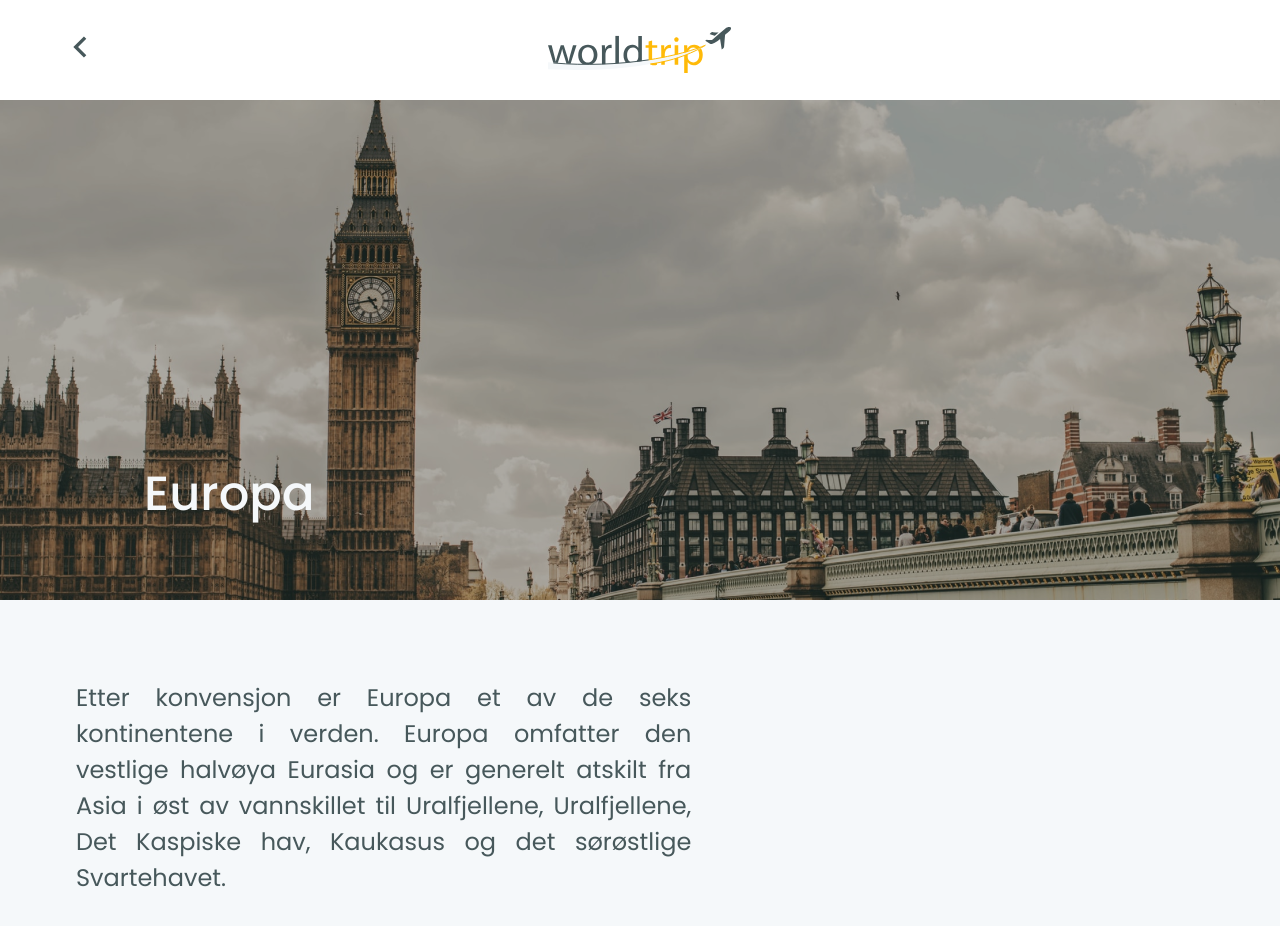
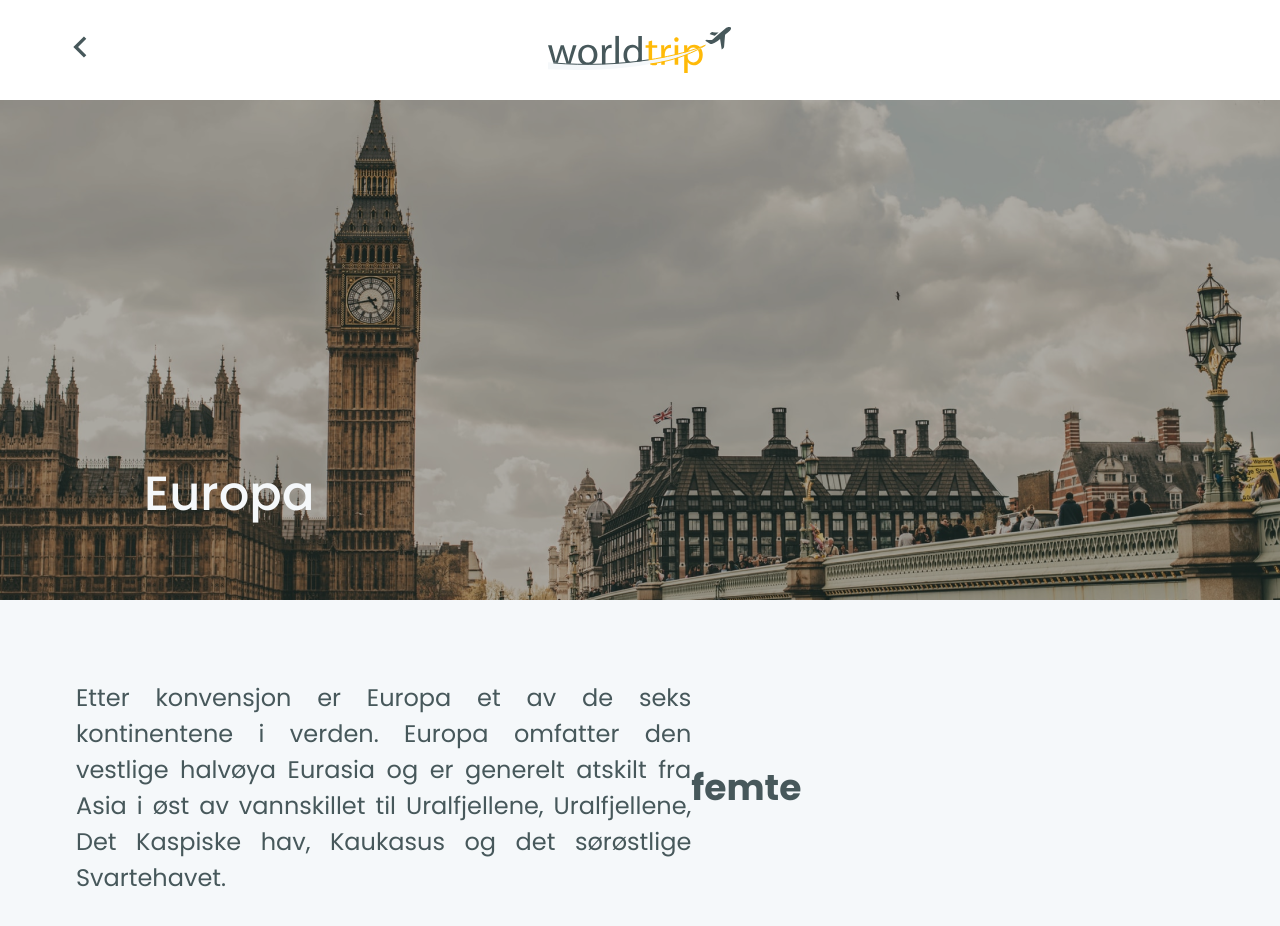
Before and after one commit to pfillipi/verdensreiser, a Next.js app: page /continent/1 in a window 1280 px wide. Shown: the top 926 px of the page. Built offline with nearby package versions, Linux system fonts and the light colour scheme.

Commit message:
Language

```diff
--- a/src/components/Content/Infos.tsx
+++ b/src/components/Content/Infos.tsx
@@ -1,5 +1,12 @@
-import { Flex } from "@chakra-ui/react";
+import { Flex, Heading, Text } from "@chakra-ui/react";
 
 export default function Infos() {
-  return <Flex align="center" justify="space-between"></Flex>;
+  return (
+    <Flex align="center" justify="space-between">
+      <Flex>
+        <Heading>femte</Heading>
+        <Text></Text>
+      </Flex>
+    </Flex>
+  );
 }
```
